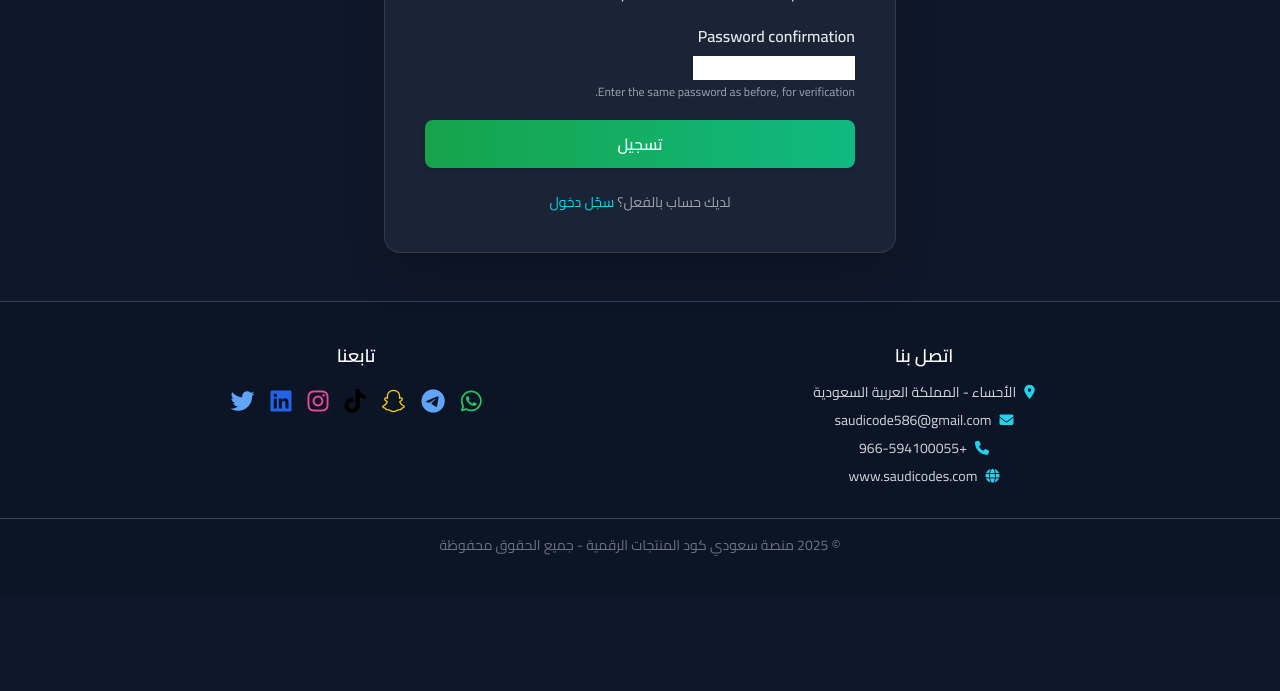
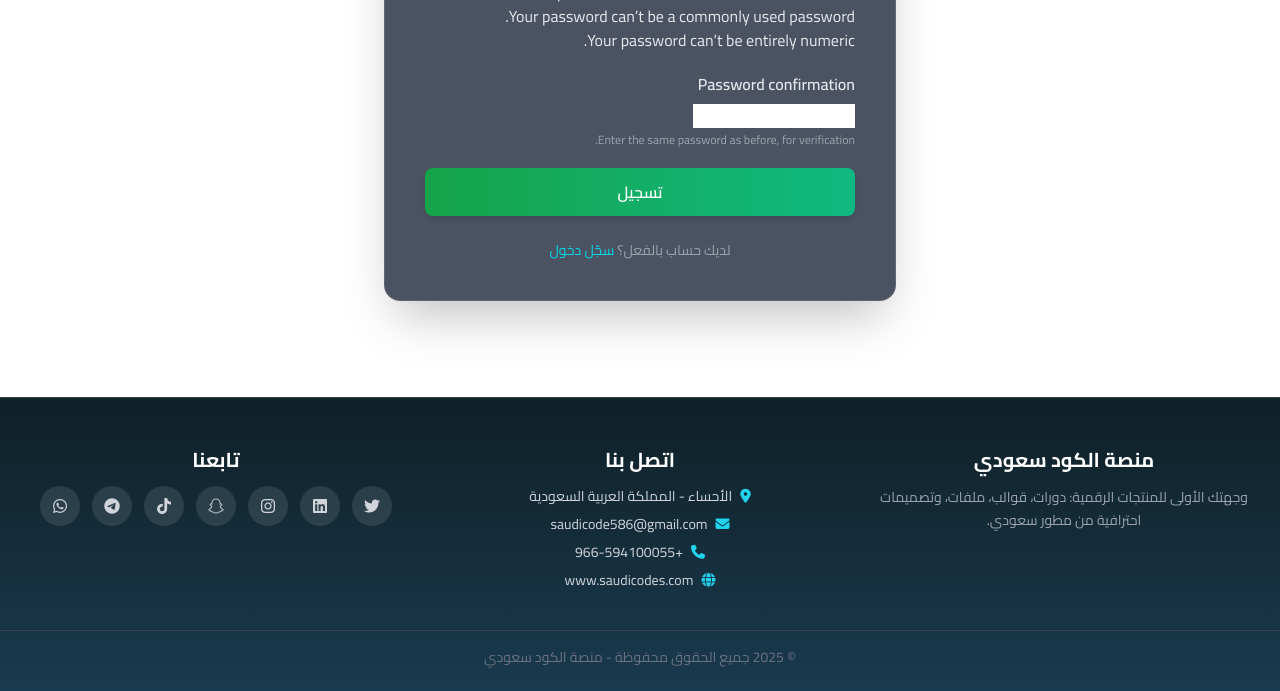
Before and after one commit to talal558/tal1, a Django app: page /accounts/register/ in a window 1280 px wide. Shown: the part 801-1492 px from the top of the page. Before the commit the page ends 1357 px from the top, so only its background shows below. Run offline with Django 5.2, Linux system fonts and the light colour scheme; some libraries are stand-ins or nearby versions.

Commit message:
تحديث 0.4

```diff
--- a/templates/base.html
+++ b/templates/base.html
@@ -6,7 +6,7 @@
   <meta charset="UTF-8" />
   <meta name="viewport" content="width=device-width, initial-scale=1.0" />
   <meta name="theme-color" content="#0a1c26" />
-  <title>{% block title %}منصة سعودي كود المنتجات الرقمية{% endblock %}</title>
+  <title>منصة سعودي كود المنتجات الرقمية</title>
 
   <!-- خطوط وأيقونات -->
   <link rel="preconnect" href="https://fonts.googleapis.com" />
@@ -35,8 +35,8 @@
               '50%': { textShadow: '0 0 20px white, 0 0 40px #05d9e8, 0 0 60px #05d9e8' }
             },
             pulse: {
-              '0%': { opacity: 0.3, transform: 'scale(1)' },
-              '70%': { opacity: 0.1, transform: 'scale(1.18)' },
+              '0%': { opacity: 0.2, transform: 'scale(1)' },
+              '70%': { opacity: 0.07, transform: 'scale(1.18)' },
               '100%': { opacity: 0, transform: 'scale(1.32)' }
             }
           },
@@ -49,34 +49,52 @@
     }
   </script>
 
-  <!-- ✅ أنماط إضافية بديلة عن inline styles -->
+  <!-- 🎥 تنسيقات الفيديو -->
   <style>
-    .digital-grid {
-      background-image:
-        repeating-linear-gradient(transparent 0px, #262b47 2px, transparent 24px),
-        repeating-linear-gradient(90deg, transparent 0px, #262b47 2px, transparent 24px);
+    .video-bg {
+      position: fixed;
+      top: 0;
+      left: 0;
+      width: 100%;
+      height: 100%;
+      overflow: hidden;
+      z-index: -1;
     }
-    .pulse-delay-07 {
-      animation-delay: .7s;
+    .video-bg video {
+      width: 100%;
+      height: 100%;
+      object-fit: cover; /* ✅ ملء الشاشة */
     }
+    .pulse-delay-07 { animation-delay: .7s; }
   </style>
 </head>
-<body class="font-cairo bg-dark-bg text-gray-200 min-h-screen flex flex-col">
+<body class="font-cairo text-gray-200 min-h-screen relative">
+
+  <!-- 🎥 الفيديو كخلفية واضحة -->
+  <div class="video-bg">
+    <video autoplay muted loop playsinline>
+      <source src="{% static 'videos/background.mp4' %}" type="video/mp4">
+      متصفحك لا يدعم تشغيل الفيديو.
+    </video>
+  </div>
 
   <!-- ✅ الهيدر -->
-  <header class="relative h-96 overflow-hidden flex items-center justify-center text-center bg-gradient-to-br from-[#0f2027] to-[#1a3a4f]">
+  <header class="relative h-96 overflow-hidden flex items-center justify-center text-center">
     <!-- شبكة رقمية -->
-    <div class="absolute inset-0 opacity-20 digital-grid"></div>
+    <div class="absolute inset-0 opacity-20"
+         style="background-image:
+           repeating-linear-gradient(transparent 0px, #262b47 2px, transparent 24px),
+           repeating-linear-gradient(90deg, transparent 0px, #262b47 2px, transparent 24px);">
+    </div>
 
-    <!-- دوائر النبض -->
+    <!-- حلقات نبض -->
     <div class="absolute w-96 h-96 border-2 border-neon-blue rounded-full animate-pulse"></div>
     <div class="absolute w-96 h-96 border-2 border-neon-blue rounded-full animate-pulse pulse-delay-07"></div>
 
     <!-- المحتوى -->
     <div class="relative z-10 px-6">
       <h1 class="text-5xl md:text-7xl font-bold text-transparent bg-clip-text bg-gradient-to-r from-blue-200 via-white to-neon-blue animate-digital-glow font-orbitron">
-        SAU<span class="text-white">i</span>
-        <span class="border-2 border-neon-blue text-neon-blue px-2 rounded-md">C</span>ODE
+        SAU<span class="text-white">i</span><span class="border-2 border-neon-blue text-neon-blue px-2 rounded-md">C</span>ODE
       </h1>
       <div class="mt-4 flex justify-center gap-4 text-xs md:text-sm font-mono text-neon-blue">
         <span class="opacity-80">00110101</span>
@@ -86,19 +104,19 @@
 
       <!-- القائمة -->
       <nav class="mt-8 flex flex-wrap justify-center gap-3">
-        <a href="{% url 'home' %}" class="flex items-center gap-2 px-5 py-2.5 bg-black/30 text-white rounded-lg border border-white/20 hover:bg-black/60 hover:text-neon-blue transition-all">
+        <a href="{% url 'home' %}" class="flex items-center gap-2 px-5 py-2.5 bg-black/30 text-white rounded-lg border border-white/20 hover:bg-black/60 hover:text-neon-blue transition">
           <i class="fas fa-home"></i> الرئيسية
         </a>
-        <a href="{% url 'accounts:login' %}" class="flex items-center gap-2 px-5 py-2.5 bg-black/30 text-white rounded-lg border border-white/20 hover:bg-black/60 hover:text-neon-blue transition-all">
+        <a href="{% url 'accounts:login' %}" class="flex items-center gap-2 px-5 py-2.5 bg-black/30 text-white rounded-lg border border-white/20 hover:bg-black/60 hover:text-neon-blue transition">
           <i class="fas fa-lock"></i> دخول
         </a>
-        <a href="{% url 'accounts:register' %}" class="flex items-center gap-2 px-5 py-2.5 bg-black/30 text-white rounded-lg border border-white/20 hover:bg-black/60 hover:text-neon-blue transition-all">
+        <a href="{% url 'accounts:register' %}" class="flex items-center gap-2 px-5 py-2.5 bg-black/30 text-white rounded-lg border border-white/20 hover:bg-black/60 hover:text-neon-blue transition">
           <i class="fas fa-user-plus"></i> تسجيل
         </a>
-        <a href="{% url 'products:list' %}" class="flex items-center gap-2 px-5 py-2.5 bg-black/30 text-white rounded-lg border border-white/20 hover:bg-black/60 hover:text-neon-blue transition-all">
+        <a href="{% url 'products:list' %}" class="flex items-center gap-2 px-5 py-2.5 bg-black/30 text-white rounded-lg border border-white/20 hover:bg-black/60 hover:text-neon-blue transition">
           <i class="fas fa-box-open"></i> المنتجات
         </a>
-        <a href="{% url 'orders:cart' %}" class="flex items-center gap-2 px-5 py-2.5 bg-black/30 text-white rounded-lg border border-white/20 hover:bg-black/60 hover:text-neon-blue transition-all">
+        <a href="{% url 'orders:cart' %}" class="flex items-center gap-2 px-5 py-2.5 bg-black/30 text-white rounded-lg border border-white/20 hover:bg-black/60 hover:text-neon-blue transition">
           <i class="fas fa-shopping-cart"></i> السلة
         </a>
       </nav>
@@ -106,17 +124,39 @@
   </header>
 
   <!-- ✅ المحتوى -->
-  <main class="flex-1">
-    {% block content %}{% endblock %}
+  <main class="container mx-auto px-6 py-12 relative z-10">
+    {% block content %}
+    <section class="hero max-w-4xl mx-auto text-center bg-gradient-to-br from-card-bg/80 to-blue-900/40 p-10 rounded-2xl shadow-2xl backdrop-blur-sm border border-white/10">
+      <h2 class="text-3xl md:text-4xl font-bold text-white mb-4">
+        مرحبًا بك في عالم المنتجات الرقمية
+      </h2>
+      <p class="text-lg text-gray-300 mb-8 max-w-2xl mx-auto">
+        نوفر لك ملفات، دورات، تصاميم، وقوالب رقمية احترافية جاهزة للتحميل الفوري وسهلة الاستخدام.
+      </p>
+      <a href="{% url 'products:list' %}"
+         class="inline-block px-8 py-3 bg-gradient-to-r from-blue-600 to-cyan-500 text-white font-semibold rounded-full hover:from-blue-700 hover:to-cyan-600 transition transform hover:scale-105">
+        استعرض المنتجات
+      </a>
+    </section>
+    {% endblock %}
   </main>
 
   <!-- ✅ الفوتر -->
-  <footer class="bg-[#0b1525] text-gray-300 py-10 mt-12 border-t border-gray-700">
-    <div class="max-w-6xl mx-auto grid grid-cols-1 md:grid-cols-2 gap-8 px-6">
+  <footer class="bg-gradient-to-b from-[#0f2027] to-[#1a3a4f] text-gray-300 pt-12 pb-6 mt-12 border-t border-gray-700 relative z-10">
+    <div class="max-w-7xl mx-auto grid grid-cols-1 md:grid-cols-3 gap-10 px-6 text-center">
 
-      <!-- معلومات الاتصال -->
-      <div class="space-y-3 text-center">
-        <h3 class="text-lg font-semibold text-white">اتصل بنا</h3>
+      <!-- وصف المنصة -->
+      <div class="space-y-3">
+        <h3 class="text-xl font-bold text-white">منصة الكود سعودي</h3>
+        <p class="text-sm leading-relaxed text-gray-400">
+          وجهتك الأولى للمنتجات الرقمية: دورات، قوالب، ملفات،
+          وتصميمات احترافية من مطور سعودي.
+        </p>
+      </div>
+
+      <!-- اتصل بنا -->
+      <div class="space-y-3">
+        <h3 class="text-xl font-bold text-white">اتصل بنا</h3>
         <ul class="space-y-2 text-sm">
           <li class="flex items-center justify-center gap-2">
             <i class="fas fa-map-marker-alt text-cyan-400"></i>
@@ -124,51 +164,73 @@
           </li>
           <li class="flex items-center justify-center gap-2">
             <i class="fas fa-envelope text-cyan-400"></i>
-            <a href="mailto:saudicode586@gmail.com" class="hover:text-cyan-300 transition">saudicode586@gmail.com</a>
+            <a href="mailto:saudicode586@gmail.com" class="hover:text-cyan-300 transition">
+              saudicode586@gmail.com
+            </a>
           </li>
           <li class="flex items-center justify-center gap-2">
             <i class="fas fa-phone text-cyan-400"></i>
-            <a href="tel:+966594100055" class="hover:text-cyan-300 transition">+966-594100055</a>
+            <a href="tel:+966594100055" class="hover:text-cyan-300 transition">
+              +966-594100055
+            </a>
           </li>
           <li class="flex items-center justify-center gap-2">
             <i class="fas fa-globe text-cyan-400"></i>
-            <a href="https://www.saudicodes.com" target="_blank" rel="noopener noreferrer" class="hover:text-cyan-300 transition">www.saudicodes.com</a>
+            <a href="https://www.saudicodes.com" target="_blank" rel="noopener noreferrer" class="hover:text-cyan-300 transition">
+              www.saudicodes.com
+            </a>
           </li>
         </ul>
       </div>
 
-      <!-- وسائل التواصل -->
-      <div class="space-y-4 text-center">
-        <h3 class="text-lg font-semibold text-white">تابعنا</h3>
-        <div class="flex justify-center gap-4">
-          <a href="https://wa.me/966594100055" target="_blank" rel="noopener noreferrer" aria-label="واتساب" title="واتساب" class="text-2xl text-green-500 hover:scale-110 transition-transform duration-300">
+      <!-- تابعنا -->
+      <div class="space-y-3">
+        <h3 class="text-xl font-bold text-white">تابعنا</h3>
+        <div class="flex flex-row-reverse justify-center gap-3">
+
+          <a href="https://wa.me/966594100055" target="_blank" rel="noopener noreferrer" aria-label="واتساب" title="واتساب"
+             class="w-10 h-10 flex items-center justify-center rounded-full bg-white/10 hover:bg-[#25D366] hover:text-white transition transform hover:scale-110">
             <i class="fab fa-whatsapp"></i>
           </a>
-          <a href="https://t.me/saudicode586" target="_blank" rel="noopener noreferrer" aria-label="تيليجرام" title="تيليجرام" class="text-2xl text-blue-400 hover:scale-110 transition-transform duration-300">
+
+          <a href="https://t.me/saudicode586" target="_blank" rel="noopener noreferrer" aria-label="تيليجرام" title="تيليجرام"
+             class="w-10 h-10 flex items-center justify-center rounded-full bg-white/10 hover:bg-[#0088cc] hover:text-white transition transform hover:scale-110">
             <i class="fab fa-telegram"></i>
           </a>
-          <a href="https://www.snapchat.com/add/saudicode586" target="_blank" rel="noopener noreferrer" aria-label="سناب شات" title="سناب شات" class="text-2xl text-yellow-400 hover:scale-110 transition-transform duration-300">
+
+          <a href="https://www.tiktok.com/@saudicode586" target="_blank" rel="noopener noreferrer" aria-label="تيك توك" title="تيك توك"
+             class="w-10 h-10 flex items-center justify-center rounded-full bg-white/10 hover:bg-black hover:text-white transition transform hover:scale-110">
+            <i class="fab fa-tiktok"></i>
+          </a>
+
+          <a href="https://www.snapchat.com/add/saudicode586" target="_blank" rel="noopener noreferrer" aria-label="سناب شات" title="سناب شات"
+             class="w-10 h-10 flex items-center justify-center rounded-full bg-white/10 hover:bg-[#FFFC00] hover:text-black transition transform hover:scale-110">
             <i class="fab fa-snapchat-ghost"></i>
           </a>
-          <a href="https://www.tiktok.com/@saudicode586" target="_blank" rel="noopener noreferrer" aria-label="تيك توك" title="تيك توك" class="text-2xl text-black hover:scale-110 transition-transform duration-300">
-            <i class="fab fa-tiktok"></i>
-          </a>
-          <a href="https://www.instagram.com/saudicode586" target="_blank" rel="noopener noreferrer" aria-label="إنستغرام" title="إنستغرام" class="text-2xl text-pink-500 hover:scale-110 transition-transform duration-300">
+
+          <a href="https://www.instagram.com/saudicode586" target="_blank" rel="noopener noreferrer" aria-label="إنستغرام" title="إنستغرام"
+             class="w-10 h-10 flex items-center justify-center rounded-full bg-white/10 hover:bg-[#E4405F] hover:text-white transition transform hover:scale-110">
             <i class="fab fa-instagram"></i>
           </a>
-          <a href="https://www.linkedin.com/in/saudicode586" target="_blank" rel="noopener noreferrer" aria-label="لينكدإن" title="لينكدإن" class="text-2xl text-blue-600 hover:scale-110 transition-transform duration-300">
+
+          <a href="https://www.linkedin.com/in/saudicode586" target="_blank" rel="noopener noreferrer" aria-label="لينكدإن" title="لينكدإن"
+             class="w-10 h-10 flex items-center justify-center rounded-full bg-white/10 hover:bg-[#0077B5] hover:text-white transition transform hover:scale-110">
             <i class="fab fa-linkedin"></i>
           </a>
-          <a href="https://twitter.com/saudicode58" target="_blank" rel="noopener noreferrer" aria-label="تويتر" title="تويتر" class="text-2xl text-blue-400 hover:scale-110 transition-transform duration-300">
+
+          <a href="https://twitter.com/saudicode58" target="_blank" rel="noopener noreferrer" aria-label="تويتر" title="تويتر"
+             class="w-10 h-10 flex items-center justify-center rounded-full bg-white/10 hover:bg-[#1DA1F2] hover:text-white transition transform hover:scale-110">
             <i class="fab fa-twitter"></i>
           </a>
+
         </div>
       </div>
+
     </div>
 
     <!-- خط سفلي -->
-    <div class="text-center text-gray-500 text-sm mt-8 border-t border-gray-700 pt-4">
-      © 2025 منصة سعودي كود المنتجات الرقمية - جميع الحقوق محفوظة
+    <div class="text-center text-gray-500 text-sm mt-10 border-t border-gray-700 pt-4">
+      © 2025 جميع الحقوق محفوظة - منصة الكود سعودي
     </div>
   </footer>
 
--- a/templates/footer.html
+++ b/templates/footer.html
@@ -1,10 +1,10 @@
-<footer class="bg-gradient-to-b from-[#0f2027] to-[#1a3a4f] text-gray-300 pt-12 pb-6 mt-12 border-t border-gray-700">
+<footer class="bg-black/50 backdrop-blur-sm text-gray-300 pt-12 pb-6 mt-12 border-t border-gray-700 relative z-10">
   <div class="max-w-7xl mx-auto grid grid-cols-1 md:grid-cols-3 gap-10 px-6 text-center">
 
     <!-- وصف المنصة -->
     <div class="space-y-3">
       <h3 class="text-xl font-bold text-white">منصة الكود سعودي</h3>
-      <p class="text-sm leading-relaxed text-gray-400">
+      <p class="text-sm leading-relaxed text-gray-300">
         وجهتك الأولى للمنتجات الرقمية: دورات، قوالب، ملفات،
         وتصميمات احترافية من مطور سعودي.
       </p>
@@ -85,7 +85,7 @@
   </div>
 
   <!-- خط سفلي -->
-  <div class="text-center text-gray-500 text-sm mt-10 border-t border-gray-700 pt-4">
+  <div class="text-center text-gray-400 text-sm mt-10 border-t border-gray-600 pt-4">
     © 2025 جميع الحقوق محفوظة - منصة الكود سعودي
   </div>
 </footer>
```
Also changed, not shown: tal1/settings.py (+23 -21 lines), templates/header.html (+33 -4 lines), templates/home.html (+40 -4 lines), 1 other file.
